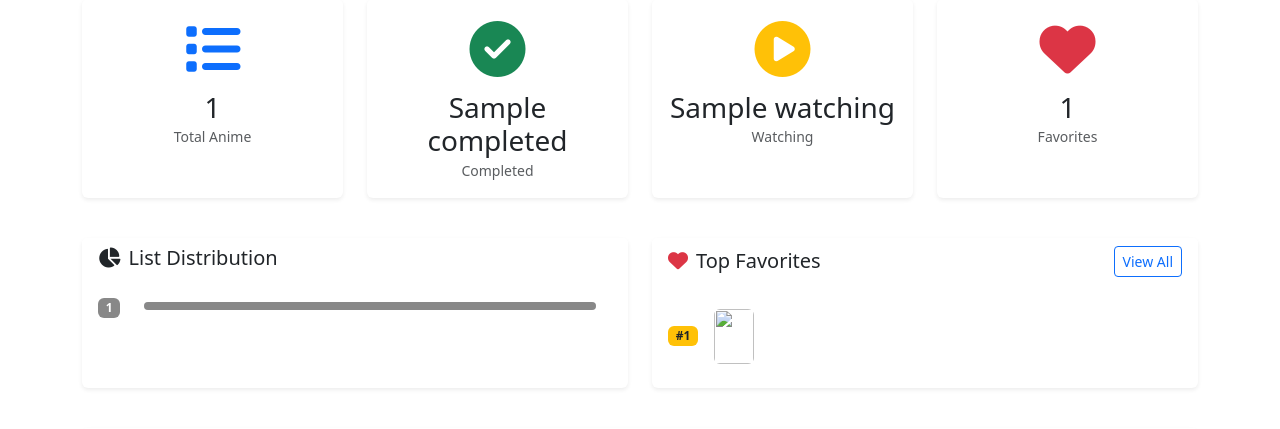
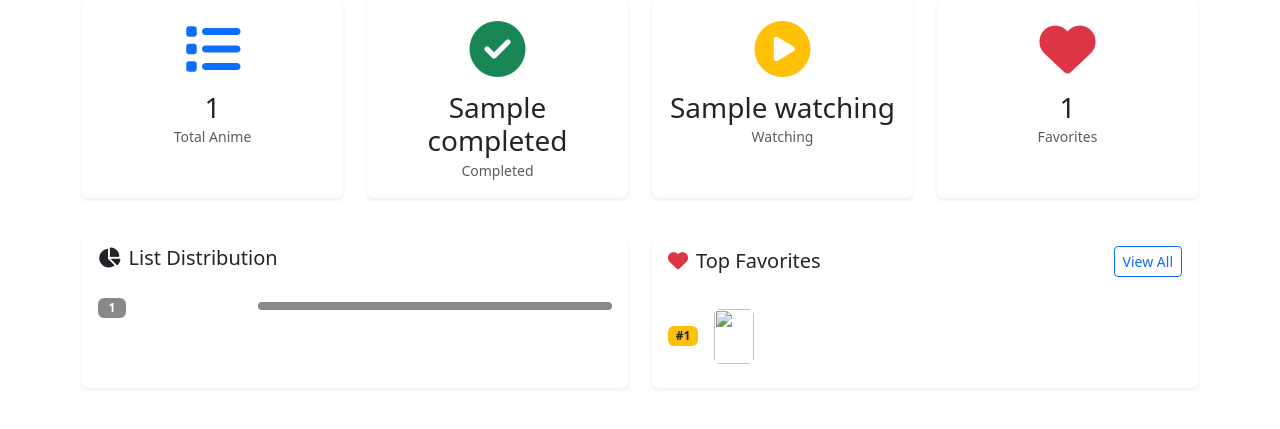
Before and after one commit to syahreza01x/Tugas-Besar, a PHP site: template app/views/dashboard/index.php in a window 1280 px wide. Shown: the part 181-610 px from the top of the page. Run offline with PHP 8.4, Linux system fonts and the light colour scheme; the template is opened without the code that fills it: most values are stand-ins (such as "Sample title", 1, 10 or a date in 2020); data that the repository does not hold is empty.

Commit message:
fix
tampilan tidak sesuai

```diff
--- a/app/views/dashboard/index.php
+++ b/app/views/dashboard/index.php
@@ -83,14 +83,14 @@ require_once __DIR__ . '/../layouts/header.php';
                 <div class="card-body">
                     <?php if (!empty($statusCounts)): ?>
                         <?php foreach ($statusCounts as $status): ?>
-                            <div class="d-flex justify-content-between align-items-center mb-2">
-                                <span>
-                                    <span class="badge me-2" style="background-color: <?= $status->color ?>">
+                            <div class="d-flex align-items-center mb-2">
+                                <div style="min-width: 160px;">
+                                    <span class="badge me-2" style="background-color: <?= $status->color ?>; min-width: 28px;">
                                         <?= $status->count ?>
                                     </span>
                                     <?= e($status->name) ?>
-                                </span>
-                                <div class="progress flex-grow-1 mx-3" style="height: 8px;">
+                                </div>
+                                <div class="progress flex-grow-1" style="height: 8px;">
                                     <?php
                                     $total = array_sum(array_column($statusCounts, 'count'));
                                     $percentage = $total > 0 ? ($status->count / $total) * 100 : 0;
```
